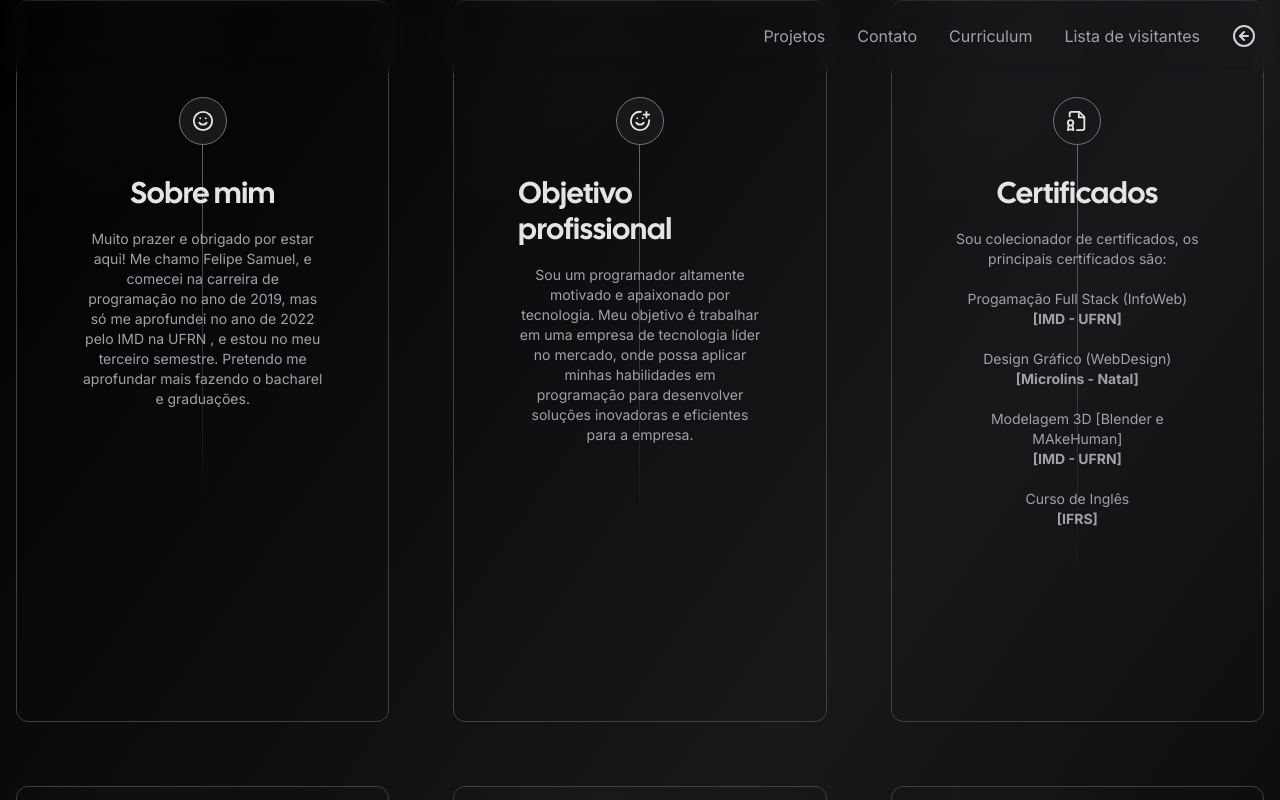
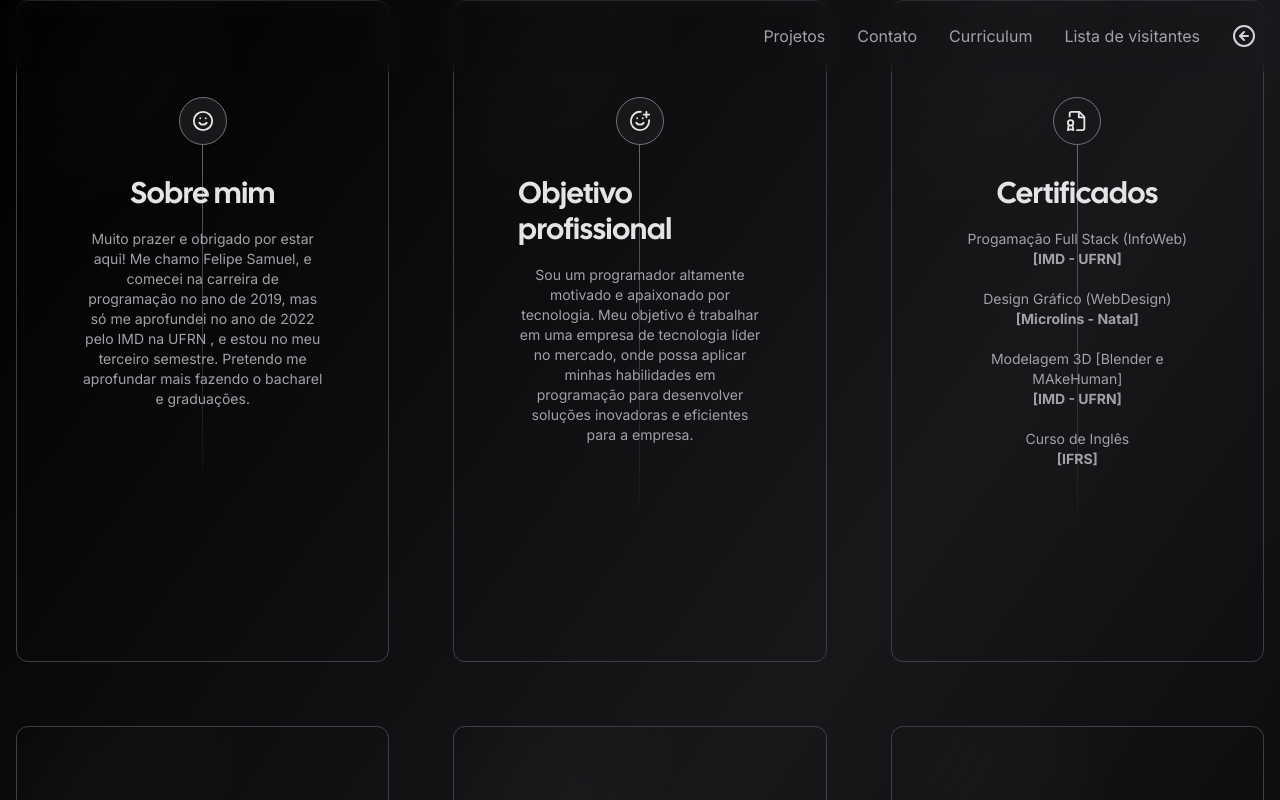
Before and after one commit to felipe-sbm/e-commerce, a Next.js app: page /curriculum in a window 1280 px wide. Shown: the top 800 px of the page. Built offline with nearby package versions, Linux system fonts and the light colour scheme; no server answers; what tailwindcss-debug-screens would draw is missing.

Commit message:
Update page.tsx

```diff
--- a/app/curriculum/page.tsx
+++ b/app/curriculum/page.tsx
@@ -32,8 +32,6 @@ const socials = [
     href: "/certificados/page.tsx",
     label: (
       <div>
-        {"Sou colecionador de certificados, os principais certificados são:"}
-        <br /> <br />
         {"Progamação Full Stack (InfoWeb)"}
         <br />
         <strong>{"[IMD - UFRN]"}</strong>
```
